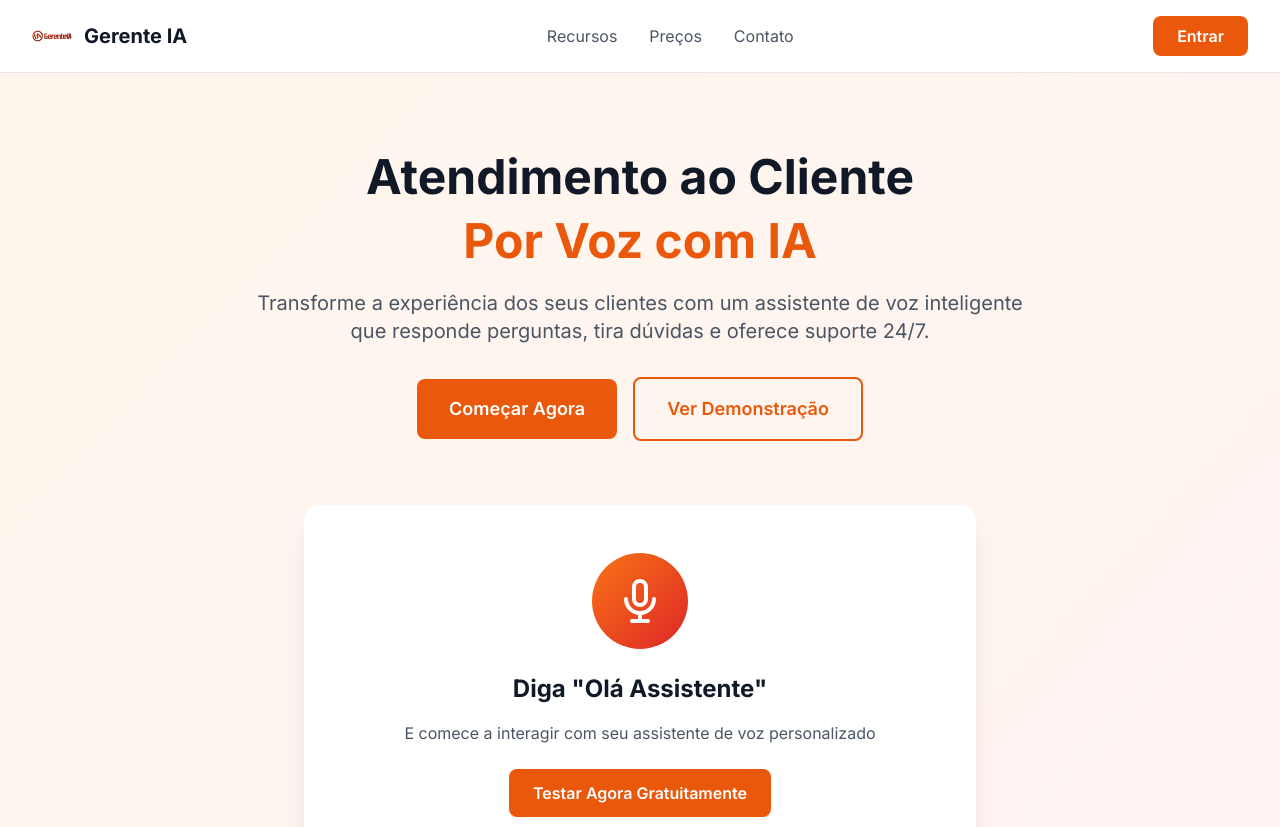
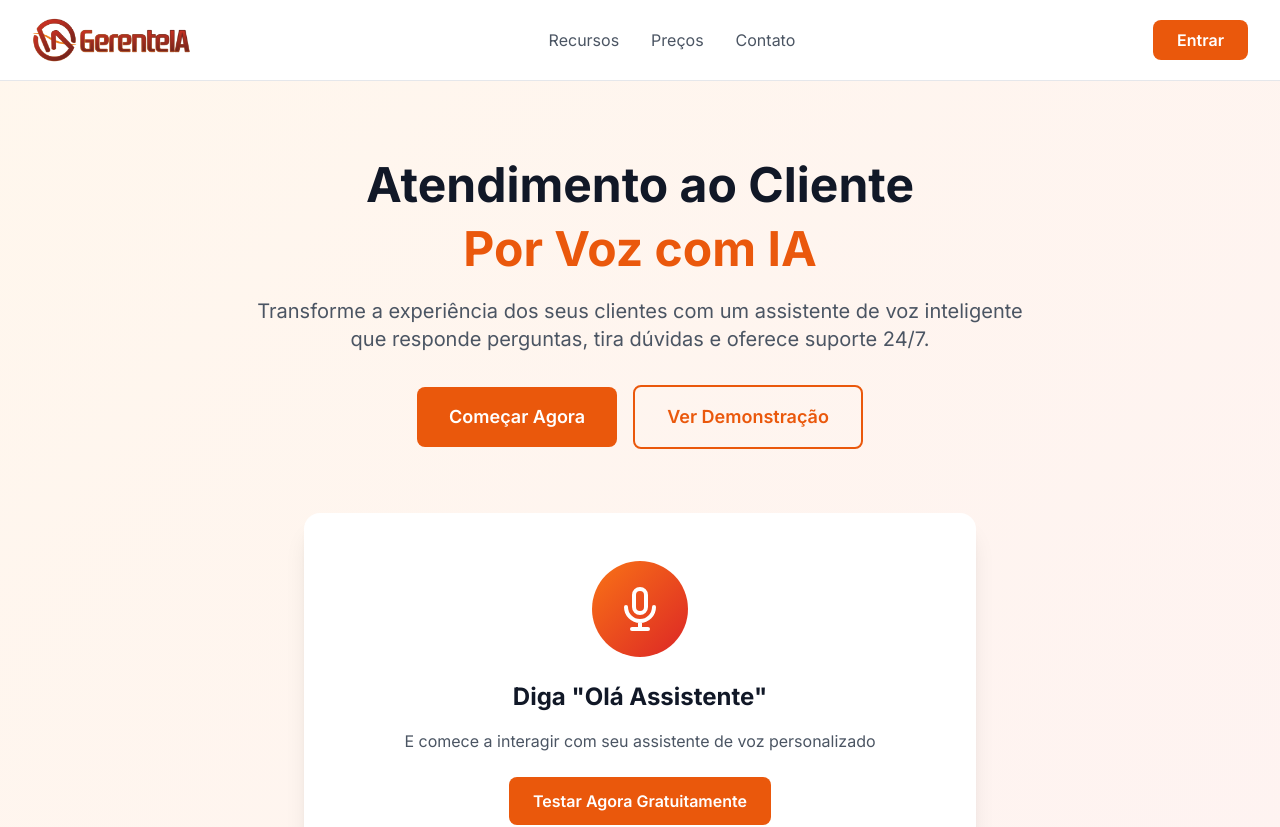
Before and after one commit to BigCorps/minhAi, a Next.js app: page / in a window 1280 px wide. Shown: the top 827 px of the page. Built offline with nearby package versions, Linux system fonts and the light colour scheme.

Commit message:
Update header layout and logo dimensions

```diff
--- a/app/page.tsx
+++ b/app/page.tsx
@@ -8,16 +8,13 @@ export default function HomePage() {
 <header className="bg-white border-b border-gray-200">
   <div className="max-w-7xl mx-auto px-4 sm:px-6 lg:px-8 py-4">
     <div className="flex justify-between items-center">
-            <div className="flex items-center space-x-3">
       <Image
         src="/logo.png"
         alt="Gerente IA"
-                width={40}
-                height={40}
-                className="rounded-lg"
+        width={180}
+        height={48}
+        className="h-12 w-auto"
       />
-              <h1 className="text-xl font-bold text-gray-900">Gerente IA</h1>
-            </div>
       <nav className="hidden md:flex items-center space-x-8">
         <a href="#recursos" className="text-gray-600 hover:text-gray-900">Recursos</a>
         <a href="#precos" className="text-gray-600 hover:text-gray-900">Preços</a>
```
Lines whose indentation alone changed are shown as unchanged.
